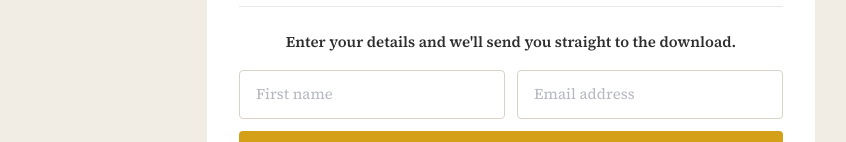
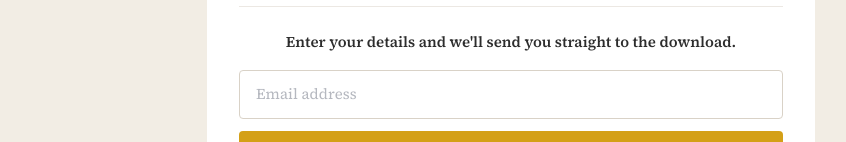
Before and after one commit to jk123x/caravans, a Next.js app in the folder site/: page /free-guide in a window 1280 px wide. Shown: the part 658-800 px from the top of the page, without its empty margins (129-975 px from the left). Built offline with nearby package versions, Linux system fonts and the light colour scheme.

Commit message:
Remove name field from email capture, fix PDF download on Vercel
Drop first name input from lead forms (reduces friction).
Include PDF in deploy by narrowing gitignore to page-exports only.

```diff
--- a/site/src/components/email-capture-form.tsx
+++ b/site/src/components/email-capture-form.tsx
@@ -18,7 +18,6 @@ export function EmailCaptureForm({
   subtext = "No spam, unsubscribe anytime.",
   onSuccess,
 }: EmailCaptureFormProps) {
-  const [firstName, setFirstName] = useState("");
   const [email, setEmail] = useState("");
   const [status, setStatus] = useState<"idle" | "submitting" | "success" | "error">("idle");
 
@@ -30,7 +29,7 @@ export function EmailCaptureForm({
       const res = await fetch("/api/subscribe", {
         method: "POST",
         headers: { "Content-Type": "application/json" },
-        body: JSON.stringify({ email, firstName, formId, tags }),
+        body: JSON.stringify({ email, formId, tags }),
       });
 
       if (!res.ok) throw new Error("Subscribe failed");
@@ -54,23 +53,14 @@ export function EmailCaptureForm({
 
   return (
     <form onSubmit={handleSubmit} className="space-y-3">
-      <div className="flex flex-col sm:flex-row gap-3">
-        <input
-          type="text"
-          placeholder="First name"
-          value={firstName}
-          onChange={(e) => setFirstName(e.target.value)}
-          className="flex-1 px-4 py-3 rounded border border-brand-silver bg-white font-body text-brand-body placeholder:text-brand-muted/50 focus:outline-none focus:ring-2 focus:ring-brand-gold/40 focus:border-brand-gold transition-colors"
-        />
       <input
         type="email"
         required
         placeholder="Email address"
         value={email}
         onChange={(e) => setEmail(e.target.value)}
-          className="flex-1 px-4 py-3 rounded border border-brand-silver bg-white font-body text-brand-body placeholder:text-brand-muted/50 focus:outline-none focus:ring-2 focus:ring-brand-gold/40 focus:border-brand-gold transition-colors"
+        className="w-full px-4 py-3 rounded border border-brand-silver bg-white font-body text-brand-body placeholder:text-brand-muted/50 focus:outline-none focus:ring-2 focus:ring-brand-gold/40 focus:border-brand-gold transition-colors"
       />
-      </div>
       <button
         type="submit"
         disabled={status === "submitting"}
```
Also changed, not shown: 2 other files (tests, documents, lock files or other folders). Lines whose indentation alone changed are shown as unchanged.
